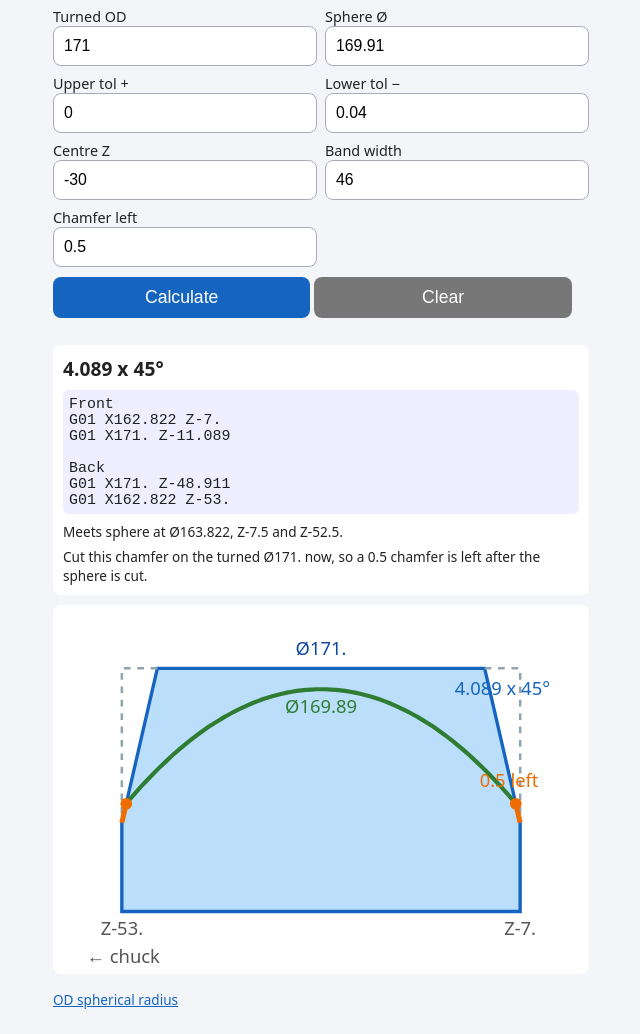
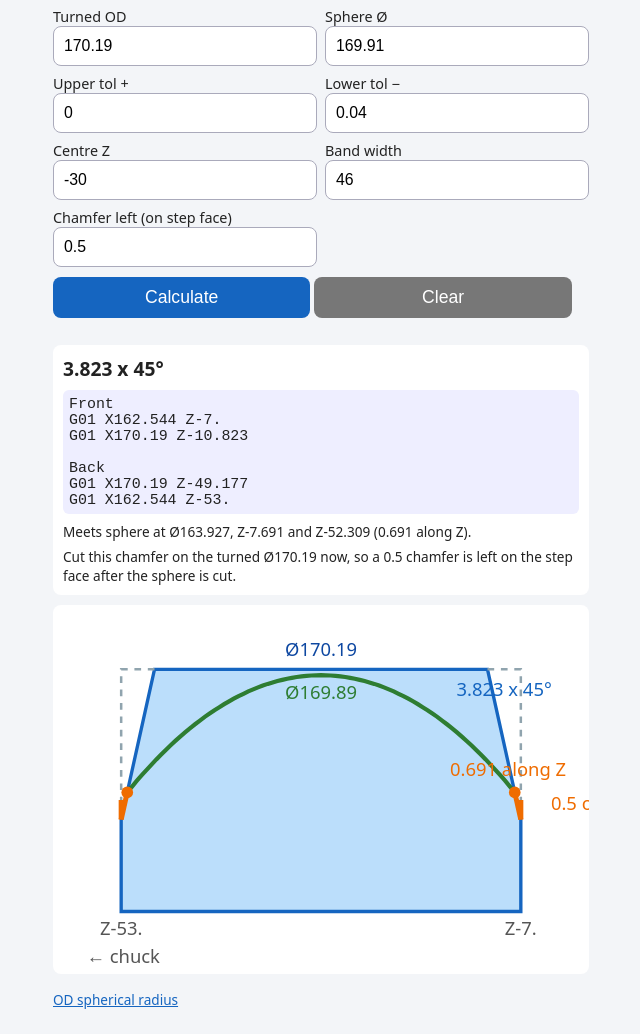
Before and after one commit to deebodog/lathe-calcs, a plain HTML site: page sphere-chamfer/index.html in a window 1280 px wide. Shown: the part 66-1100 px from the top of the page, without its empty margins (319-959 px from the left). Drawn offline with Linux system fonts and the light colour scheme.

Commit message:
Measure pre-chamfer leftover on the step face
Chamfer left is now the radial height at the band edge, the way an inspector checks it. Default OD is 170.19, matching the program in the machine.

```diff
--- a/sphere-chamfer/index.html
+++ b/sphere-chamfer/index.html
@@ -16,7 +16,7 @@ svg{width:100%;max-width:100%;display:block;box-sizing:border-box;background:#ff
 <label>Lower tol −<input id="lo" type="number" inputmode="decimal" step="any"></label>
 <label>Centre Z<input id="zc" type="number" inputmode="decimal" step="any"></label>
 <label>Band width<input id="w" type="number" inputmode="decimal" step="any"></label>
-<label>Chamfer left<input id="lf" type="number" inputmode="decimal" step="0.1" min="0"></label>
+<label>Chamfer left (on step face)<input id="lf" type="number" inputmode="decimal" step="0.1" min="0"></label>
 </div>
 <button type="button" id="go">Calculate</button> <button type="button" id="clr">Clear</button>
 <div id="err"></div><div id="res"></div>
@@ -35,18 +35,24 @@ function solve(i){
  let L=i.L;if(L==null||L===""||(typeof L==="number"&&isNaN(L)))L=0.5;else L=num(L);
  if(!(w>0))throw"Band width must be more than 0";
  if(!isFinite(L)||L<0)throw"Chamfer left must be 0 or more";
- if(L>=w/2-1e-12)throw"Chamfer left must be less than half the band width";
  if(SR<w/2-1e-12)throw"Sphere radius must be at least half the band width";
  let zc=num(i.zc);if(!isFinite(zc))throw"Enter the centre Z";zc=-Math.abs(zc);
  const half=w/2,zf=zc+half,zb=zc-half;
  const De=2*Math.sqrt(Math.max(0,SR*SR-half*half));
  if(OD<=De+1e-12)throw"Turned OD must be more than the sphere Ø at the band edge (Ø"+W(De)+")";
- const dz=half-L,r=Math.sqrt(Math.max(0,SR*SR-dz*dz)),Ro=OD/2,c=Ro+L-r;
+ if(L>=De/2-1e-12)throw"Chamfer left is larger than the sphere Ø at the band edge allows";
+ const Xin=De-2*L,Ro=OD/2,c=Ro-(De/2-L);
  if(c<=1e-12)throw"No chamfer is needed";
- const Xin=OD-2*c,zMeetF=zf-L,zMeetB=zb+L,zFrontEnd=zf-c,zBackStart=zb+c;
+ const a=De/2-L,A=2,B=2*(a-half),C=a*a+half*half-SR*SR,disc=B*B-4*A*C;
+ if(disc<-1e-12)throw"The chamfer does not meet the sphere";
+ const root=Math.sqrt(Math.max(0,disc)),t1=(-B+root)/(2*A),t2=(-B-root)/(2*A);
+ const ts=[t1,t2].filter(t=>isFinite(t)&&t>=-1e-9&&t<half+1e-9);
+ if(!ts.length)throw"The chamfer does not meet the sphere";
+ const t=Math.max(0,Math.min(...ts.map(v=>Math.max(0,v))));
+ const zMeetF=zf-t,zMeetB=zb+t,zFrontEnd=zf-c,zBackStart=zb+c,meetDia=Xin+2*t,r=meetDia/2;
  const front="G01 X"+W(Xin)+" Z"+W(zf)+"\nG01 X"+W(OD)+" Z"+W(zFrontEnd);
  const back="G01 X"+W(OD)+" Z"+W(zBackStart)+"\nG01 X"+W(Xin)+" Z"+W(zb);
- return{OD,D,up,lo,mean,SR,w,L,zc,zf,zb,De,r,c,Ro,Xin,zMeetF,zMeetB,zFrontEnd,zBackStart,meetDia:2*r,front,back,prog:front+"\n"+back};
+ return{OD,D,up,lo,mean,SR,w,L,zc,zf,zb,De,r,c,t,Ro,Xin,zMeetF,zMeetB,zFrontEnd,zBackStart,meetDia,front,back,prog:front+"\n"+back};
 }
 if(typeof module!=="undefined")module.exports={solve,W};
 else{
@@ -65,11 +71,14 @@ function draw(r){if(!r){$("svg").innerHTML="";return}
  s+=`<path d="${arc}" fill="none" stroke="#2e7d32" stroke-width="2.5"/>`;
  s+=`<path d="M${px(r.zf).toFixed(1)} ${py(r.Xin/2).toFixed(1)} L${px(r.zMeetF).toFixed(1)} ${py(r.r).toFixed(1)}" fill="none" stroke="#ef6c00" stroke-width="3"/>`;
  s+=`<path d="M${px(r.zb).toFixed(1)} ${py(r.Xin/2).toFixed(1)} L${px(r.zMeetB).toFixed(1)} ${py(r.r).toFixed(1)}" fill="none" stroke="#ef6c00" stroke-width="3"/>`;
+ s+=`<path d="M${px(r.zf).toFixed(1)} ${py(r.Xin/2).toFixed(1)} L${px(r.zf).toFixed(1)} ${py(r.De/2).toFixed(1)}" fill="none" stroke="#ef6c00" stroke-width="3"/>`;
+ s+=`<path d="M${px(r.zb).toFixed(1)} ${py(r.Xin/2).toFixed(1)} L${px(r.zb).toFixed(1)} ${py(r.De/2).toFixed(1)}" fill="none" stroke="#ef6c00" stroke-width="3"/>`;
  s+=`<circle cx="${px(r.zMeetF)}" cy="${py(r.r)}" r="3.5" fill="#ef6c00"/>`;
  s+=`<circle cx="${px(r.zMeetB)}" cy="${py(r.r)}" r="3.5" fill="#ef6c00"/>`;
  s+=T(px(r.zc),py(r.Ro)-8,"Ø"+W(r.OD),"#0d47a1");
  s+=T(px((r.zf+r.zFrontEnd)/2),py(r.Ro)+16,W(r.c)+" x 45°","#1565c0");
- s+=T(px(r.zMeetF)-4,py(r.r)-10,W(r.L)+" left","#ef6c00");
+ s+=T(px(r.zf)+18,(py(r.Xin/2)+py(r.De/2))/2,W(r.L)+" on face","#ef6c00","start");
+ s+=T(px(r.zMeetF)-4,py(r.r)-10,W(r.t)+" along Z","#ef6c00");
  s+=T(px(r.zf),bot+22,"Z"+W(r.zf),"#555");
  s+=T(px(r.zb),bot+22,"Z"+W(r.zb),"#555");
  s+=T(px(r.zc),py(r.SR)+14,"Ø"+W(r.mean),"#2e7d32");
@@ -77,9 +86,9 @@ function draw(r){if(!r){$("svg").innerHTML="";return}
  $("svg").innerHTML=s;}
 function calc(){$("err").textContent="";
  try{const r=solve({OD:$("OD").value,D:$("D").value,up:$("up").value,lo:$("lo").value,w:$("w").value,L:$("lf").value,zc:$("zc").value});
-  $("res").innerHTML="<div style=\"font-size:1.2em;font-weight:bold;font-family:system-ui;margin-bottom:8px\">"+W(r.c)+" x 45°</div><pre>Front\n"+r.front+"\n\nBack\n"+r.back+"</pre><p style=\"font-family:system-ui;font-size:.85em;margin:8px 0 0\">Meets sphere at Ø"+W(r.meetDia)+", Z"+W(r.zMeetF)+" and Z"+W(r.zMeetB)+".</p><p style=\"font-family:system-ui;font-size:.85em;margin:6px 0 0\">Cut this chamfer on the turned Ø"+W(r.OD)+" now, so a "+W(r.L)+" chamfer is left after the sphere is cut.</p>";draw(r)}
+  $("res").innerHTML="<div style=\"font-size:1.2em;font-weight:bold;font-family:system-ui;margin-bottom:8px\">"+W(r.c)+" x 45°</div><pre>Front\n"+r.front+"\n\nBack\n"+r.back+"</pre><p style=\"font-family:system-ui;font-size:.85em;margin:8px 0 0\">Meets sphere at Ø"+W(r.meetDia)+", Z"+W(r.zMeetF)+" and Z"+W(r.zMeetB)+" ("+W(r.t)+" along Z).</p><p style=\"font-family:system-ui;font-size:.85em;margin:6px 0 0\">Cut this chamfer on the turned Ø"+W(r.OD)+" now, so a "+W(r.L)+" chamfer is left on the step face after the sphere is cut.</p>";draw(r)}
  catch(e){$("err").textContent=e;$("res").innerHTML="";draw(null)}}
 $("go").onclick=calc;
 $("clr").onclick=()=>{["OD","D","up","lo","w","lf","zc"].forEach(k=>$(k).value="");$("err").textContent="";$("res").innerHTML="";draw(null)};
-$("OD").value=171;$("D").value=169.91;$("up").value=0;$("lo").value=0.04;$("w").value=46;$("lf").value=0.5;$("zc").value=-30;calc();}
+$("OD").value=170.19;$("D").value=169.91;$("up").value=0;$("lo").value=0.04;$("w").value=46;$("lf").value=0.5;$("zc").value=-30;calc();}
 </script><script>if('serviceWorker' in navigator)navigator.serviceWorker.register('sw.js')</script></body></html>
--- a/sphere-chamfer/sw.js
+++ b/sphere-chamfer/sw.js
@@ -1,4 +1,4 @@
-const C='sphchamf-v1',F=['./','index.html','manifest.json','icon-192.png','icon-512.png'];
+const C='sphchamf-v2',F=['./','index.html','manifest.json','icon-192.png','icon-512.png'];
 self.addEventListener('install',e=>e.waitUntil(caches.open(C).then(c=>c.addAll(F))));
 self.addEventListener('activate',e=>e.waitUntil(caches.keys().then(k=>Promise.all(k.filter(x=>x.startsWith('sphchamf-')&&x!==C).map(x=>caches.delete(x))))));
 self.addEventListener('fetch',e=>e.respondWith(fetch(e.request).then(r=>{const c=r.clone();caches.open(C).then(x=>x.put(e.request,c));return r}).catch(()=>caches.match(e.request))));
```
Also changed, not shown: sphere-chamfer/tests.js (+17 -19 lines).
